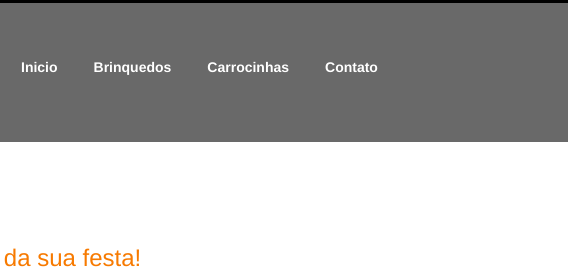
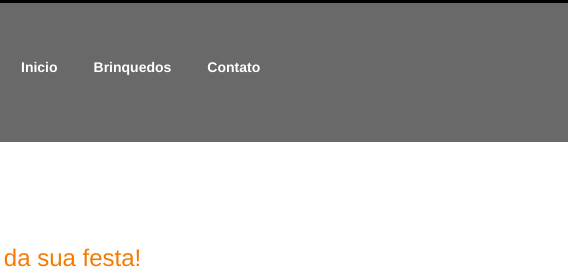
Before and after one commit to binafestas/binafestas.github.io, a plain HTML site: page contato.html in a window 1280 px wide. Shown: the top 280 px of the page, 277-845 px from the left. Drawn offline with nearby package versions, Linux system fonts and the light colour scheme; some packages are replaced by stand-ins of ours; grey boxes are pictures that could not be loaded; a script that the page names is missing.

Commit message:
Update contato.html

```diff
--- a/contato.html
+++ b/contato.html
@@ -48,7 +48,6 @@
           <ul class="nav navbar-nav">
             <li><a href="index.html">Inicio</a></li>
             <li><a href="brinquedos.html">Brinquedos</a></li>
-            <li><a href="carrocinhas.html">Carrocinhas</a></li>
             <li><a href="contato.html">Contato</a></li>
           </ul>
         </div><!--/.nav-collapse -->
```
